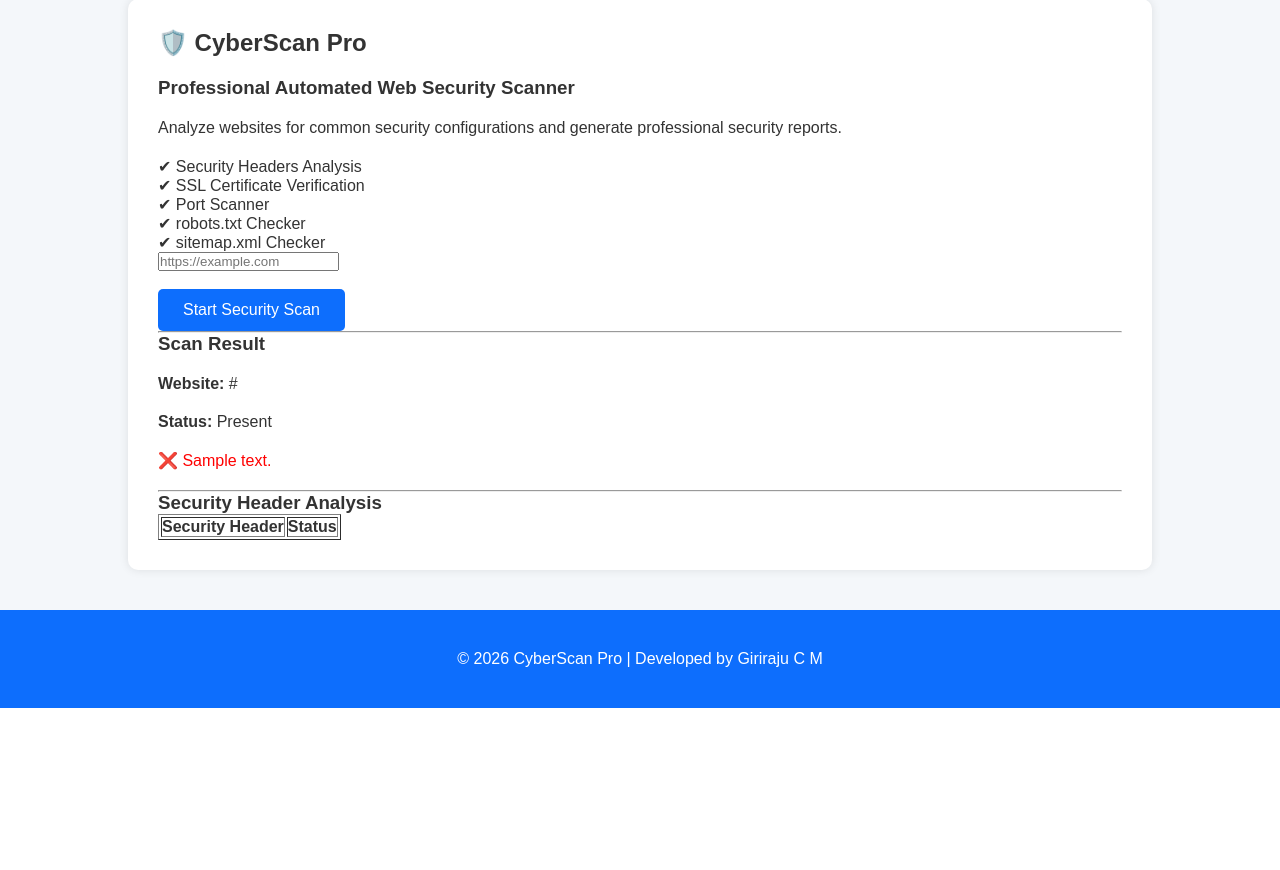
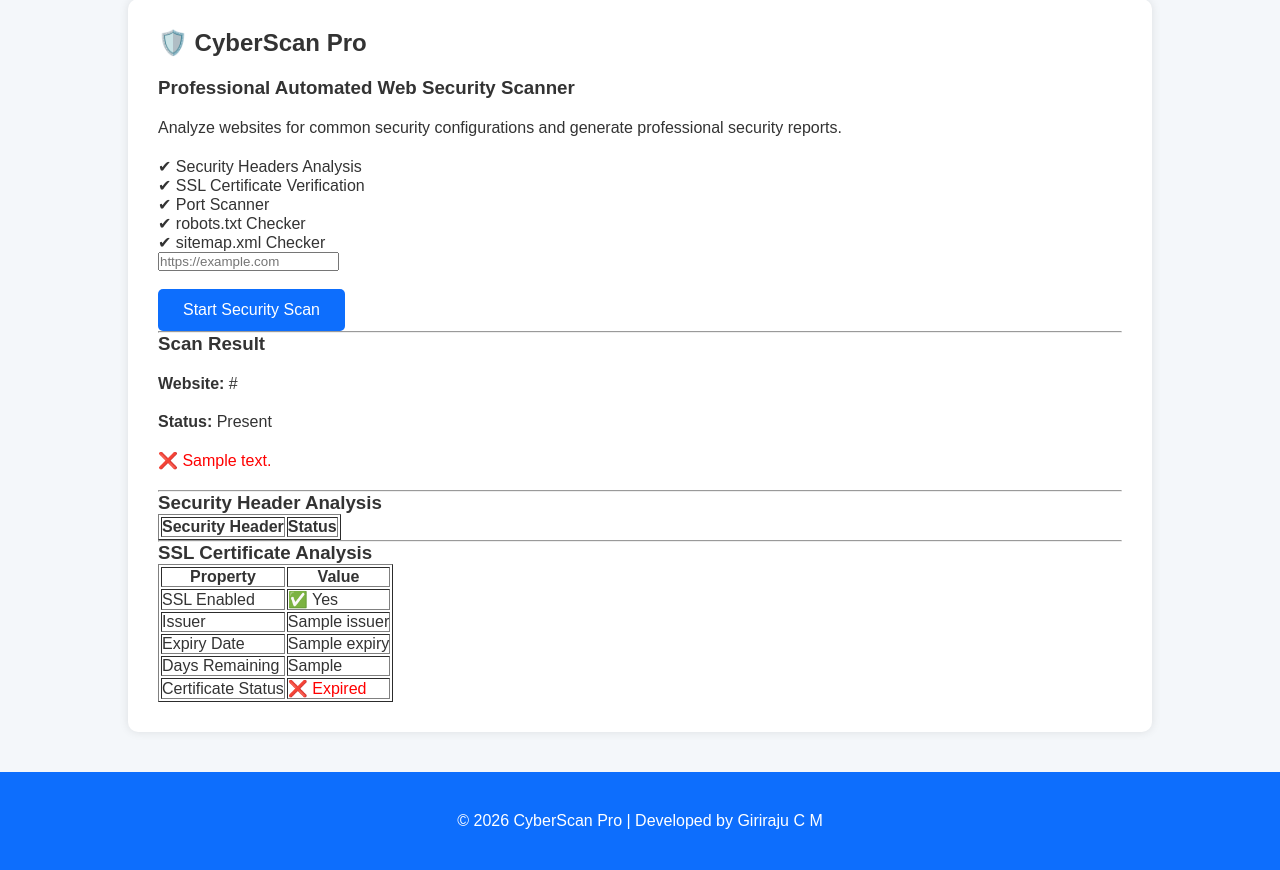
Before and after one commit to girirajuinfo/CyberScan-Pro, a Flask app: template templates/index.html in a window 1280 px wide. Shown: the part 146-1016 px from the top of the page. Before the commit the page ends 854 px from the top, so only its background shows below. Run offline with Flask 3, Linux system fonts and the light colour scheme; the template is opened without the code that fills it: most values are stand-ins (such as "Sample title", 1, 10 or a date in 2020); lists and menus that the app fills with data are empty.

Commit message:
Day 4: Implement SSL certificate scanner

```diff
--- a/app.py
+++ b/app.py
@@ -1,6 +1,7 @@
 from flask import Flask, render_template, request
 import requests
 from scanner.headers import check_security_headers
+from scanner.ssl_checker import check_ssl_certificate
 
 app = Flask(__name__)
 
@@ -17,12 +18,14 @@ def home():
 
             response = requests.get(website, timeout=5)
             header_results = check_security_headers(website)
+            ssl_results = check_ssl_certificate(website)
 
             result = {
                 "website": website,
                 "status": response.status_code,
                 "message": "Website is Online",
-                "headers": header_results
+                "headers": header_results,
+                "ssl": ssl_results
             }
 
         except requests.exceptions.MissingSchema:
--- a/templates/index.html
+++ b/templates/index.html
@@ -108,6 +108,61 @@
 
 {% endif %}
 
+{% if result.ssl %}
+
+<hr>
+
+<h3>SSL Certificate Analysis</h3>
+
+<table border="1" cellpadding="10">
+
+<tr>
+    <th>Property</th>
+    <th>Value</th>
+</tr>
+
+<tr>
+    <td>SSL Enabled</td>
+    <td>✅ Yes</td>
+</tr>
+
+<tr>
+    <td>Issuer</td>
+    <td>{{ result.ssl.issuer }}</td>
+</tr>
+
+<tr>
+    <td>Expiry Date</td>
+    <td>{{ result.ssl.expiry }}</td>
+</tr>
+
+<tr>
+    <td>Days Remaining</td>
+    <td>{{ result.ssl.days_left }}</td>
+</tr>
+
+<tr>
+    <td>Certificate Status</td>
+
+    <td>
+
+    {% if result.ssl.valid %}
+
+        <span style="color:green;">✅ Valid</span>
+
+    {% else %}
+
+        <span style="color:red;">❌ Expired</span>
+
+    {% endif %}
+
+    </td>
+
+</tr>
+
+</table>
+
+{% endif %}
 {% endif %}
 
 </section>
```
Also changed, not shown: scanner/ssl_checker.py (added, +34 -0 lines).
